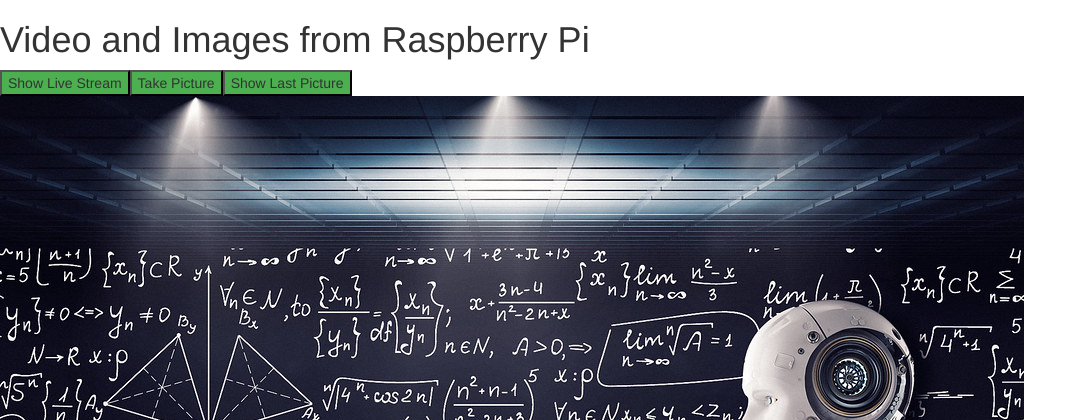
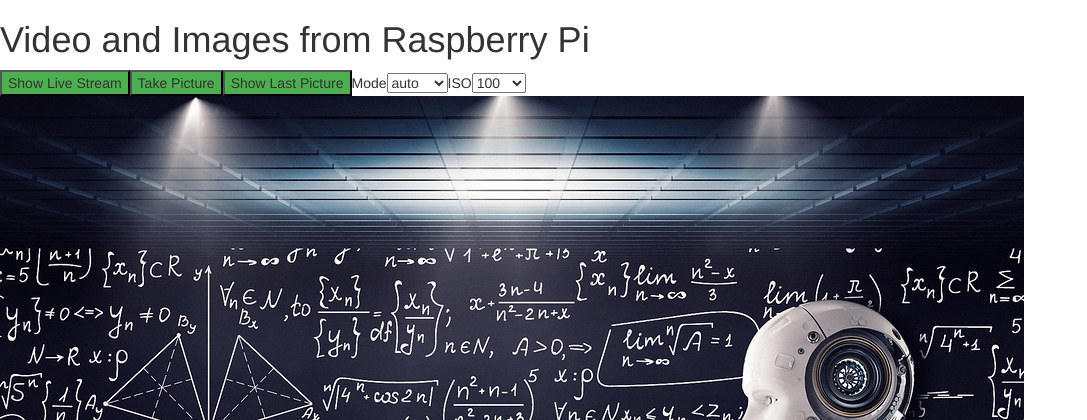
Before and after one commit to dmnewton/picamera_collector, a Flask app: page / in a window 1280 px wide. Shown: the top 420 px of the page, without its empty margins (0-1087 px from the left). Run offline with Flask 2, Linux system fonts and the light colour scheme; parts of the project's set-up code (start-up, migrations or seed data) failed here and were passed over; some libraries are stand-ins or nearby versions.

Commit message:
parameters

```diff
--- a/picamera_colllecter/app.py
+++ b/picamera_colllecter/app.py
@@ -1,9 +1,10 @@
 import io
 
-from flask import (Flask, Response,  render_template, send_file)
+from flask import (Flask, Response,  render_template, send_file, request)
 
 from flask_bootstrap import Bootstrap
 from flask_httpauth import HTTPBasicAuth
+from werkzeug.datastructures import cache_property
 from werkzeug.security import check_password_hash, generate_password_hash
 
 from camerapi import Camera
@@ -43,14 +44,16 @@ Bootstrap(app)
 @app.route('/')
 @auth.login_required
 def index():
-    return render_template('index.html')
+    return render_template('index.html',modeList=[{'name':'auto'}, {'name':'sports'}],
+        isoList=[{'name':'100'}, {'name':'200'},{'name':'400'},{'name':'800'},{'name':'1600'}])
 
 @app.route('/api/v1/resources/takepicture', methods=['GET'])
 @auth.login_required
 def api_start():
+    ddlMode = request.args.get('ddlMode')
+    ddlISO = int(request.args.get('ddlISO'))
     global camera,image_buffer_size,image_buffer,image_pos,last_image
-    image_buffer[image_pos]=camera.take_still_picture()
-
+    image_buffer[image_pos]=camera.take_still_picture(ddlMode,ddlISO)
     retval = str(image_pos)
     last_image = image_pos
     image_pos += 1
@@ -72,7 +75,7 @@ def image_frombuff(pid):
     return send_file(io.BytesIO(frame),
                      attachment_filename=str(pid)+'.jpg',
                      mimetype='image/jpg',
-                     cache_timeout=0)
+                     cache_timeout=-1)
 
 @app.route('/api/v1/resources/lastpicture', methods=['GET'])
 @auth.login_required
@@ -96,4 +99,4 @@ def video_feed():
 
 if __name__ == '__main__':
     #app.run('0.0.0.0',threaded=True)
-    app.run('::',threaded=True)
+    app.run('::', threaded=True, debug=False)
--- a/picamera_colllecter/camerapi.py
+++ b/picamera_colllecter/camerapi.py
@@ -38,6 +38,8 @@ class Camera(object):
         self.reset_message = threading.Condition()
         self.camera = picamera.PiCamera()
         self.state  = -1
+        self.iso = 100
+        self.mode = 'auto'
 
     def start_camera(self):
         if self.state < 1:
@@ -47,11 +49,14 @@ class Camera(object):
             self.camera.start_recording(output, format='mjpeg')
             self.state = 1
 
-    def still_sport_mode(self):
+    def change_mode(self,ddlMode,ddlISO):
+        self.mode = ddlMode
+        self.iso = ddlISO
+        self.state = 0
         self.camera.resolution=(1332, 990)
-        self.camera.iso = 800
+        self.camera.iso = self.iso
         self.camera.meter_mode = 'spot'
-        self.camera.exposure_mode = 'sports'
+        self.camera.exposure_mode = self.mode
         time.sleep(2)
 
     def get_frame(self):
@@ -59,17 +64,17 @@ class Camera(object):
             self.reset_message.wait()
         return self.frame.frame
 
-    def take_still_picture(self):
+    def take_still_picture(self,ddlMode,ddlISO):
         if self.state == 1:
             logger.info("stopping recording")
             self.camera.stop_recording()
-        if self.state != 0:
-            logger.info("sports mode")
-            self.still_sport_mode()
-            self.state = 0
+        if self.state != 0 or self.mode != ddlMode or self.iso != ddlISO:
+            logger.info("change mode")
+            self.change_mode(ddlMode,ddlISO)
         stream = io.BytesIO()
         self.camera.resolution = c_res
         self.camera.capture(stream, format='jpeg')
+        logger.info("shutter speed %d", self.camera.exposure_speed)
         return stream.getvalue()
 
 def gen(camera):
--- a/picamera_colllecter/templates/index.html
+++ b/picamera_colllecter/templates/index.html
@@ -18,7 +18,11 @@
 
   function take_picture() {
 
-    $.get("/api/v1/resources/takepicture", function (data) {
+    var e = document.getElementById("ddlMode");
+    var f = document.getElementById("ddlISO");
+    var pic_args = 'ddlMode=' + e.value + '&ddlISO=' + f.value
+
+    $.get("/api/v1/resources/takepicture", pic_args , function (data) {
       // when picture in buffer load
       $("#container").attr("src", 'images/' + data);
       $("#webservice_return").text(data)
@@ -53,6 +57,20 @@
         <td>
           <p id="webservice_return"></p>
         </td>
+        <td>
+        Mode<SELECT name="mode" id="ddlMode">
+          {% for c in modeList %}
+            <OPTION value={{c.name}}>{{c.name}}</option>
+          {% endfor %}
+          </SELECT>
+        </td>
+        <td>
+        ISO<SELECT name="iso" id="ddlISO">
+          {% for c in isoList %}
+            <OPTION value={{c.name}}>{{c.name}}</option>
+          {% endfor %}
+          </SELECT>
+        </td>
       </tr>
 
     </table>
```
